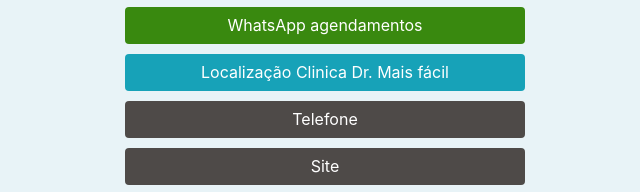
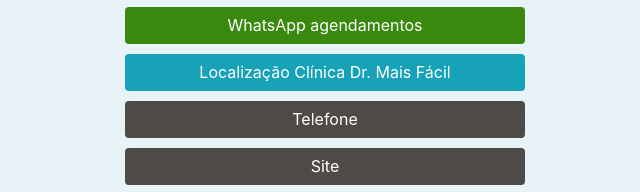
Before and after one commit to startdes/drgustavonunes, a plain HTML site: page index.html in a window 1280 px wide. Shown: the part 217-409 px from the top of the page, 315-955 px from the left. Drawn offline with Linux system fonts and the light colour scheme.

Commit message:
Add files via upload

```diff
--- a/index.html
+++ b/index.html
@@ -13,6 +13,7 @@
         gtag('js', new Date());
 
         gtag('config', 'UA-117544583-13');
+
     </script>
 
 
@@ -65,7 +66,7 @@
 -->
         <div class="divconteudo">
             <a href="https://goo.gl/maps/waG4zGbwm6R2" target="_blank">
-                <div class="btn btn-info divlinks">Localização Clinica Dr. Mais fácil
+                <div class="btn btn-info divlinks">Localização Clínica Dr. Mais Fácil
                 </div>
             </a>
         </div>
```
